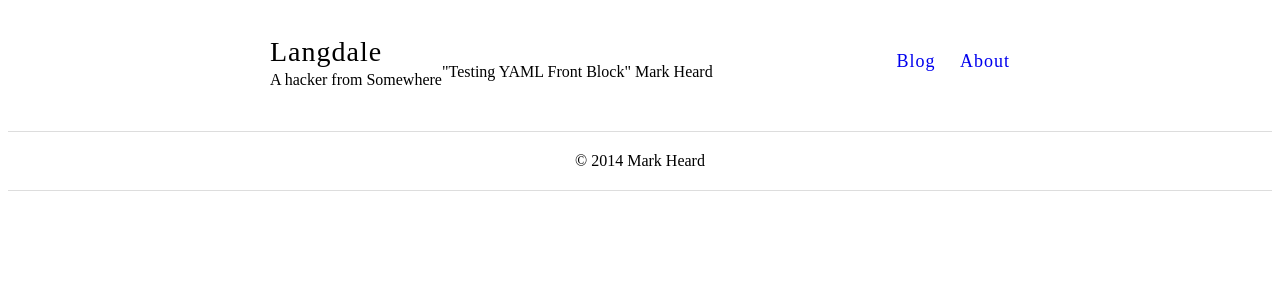
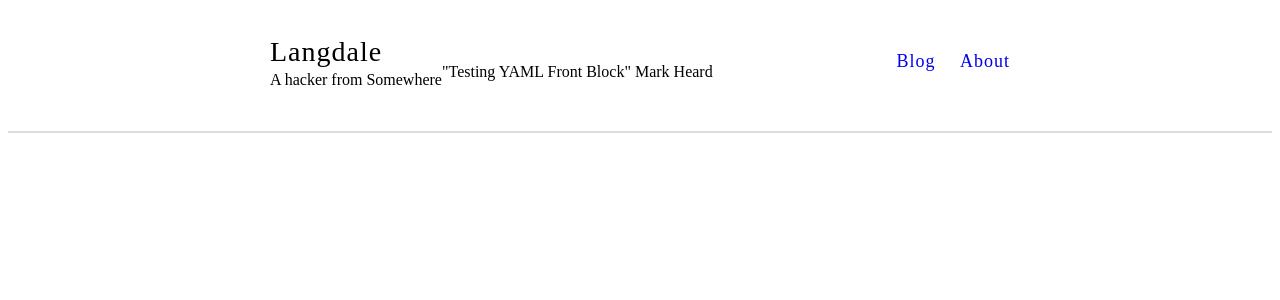
Before and after one commit to Langdale/Langdale.github.io, a Jekyll site: the page built from test.html, in a window 1280 px wide. Shown: the top 300 px of the page. Built offline with Jekyll 4.4.1, drawn with Linux system fonts in a browser that asks for light colours.

Commit message:
Update default.html

```diff
--- a/_layouts/default.html
+++ b/_layouts/default.html
@@ -46,9 +46,7 @@
 
     <div class="wrapper-footer">
       <div class="container">
-        <footer class="footer">
-            &copy; {{ site.time | date: '%Y' }} Mark Heard
-        </footer>
+
       </div>
     </div>
 
```
